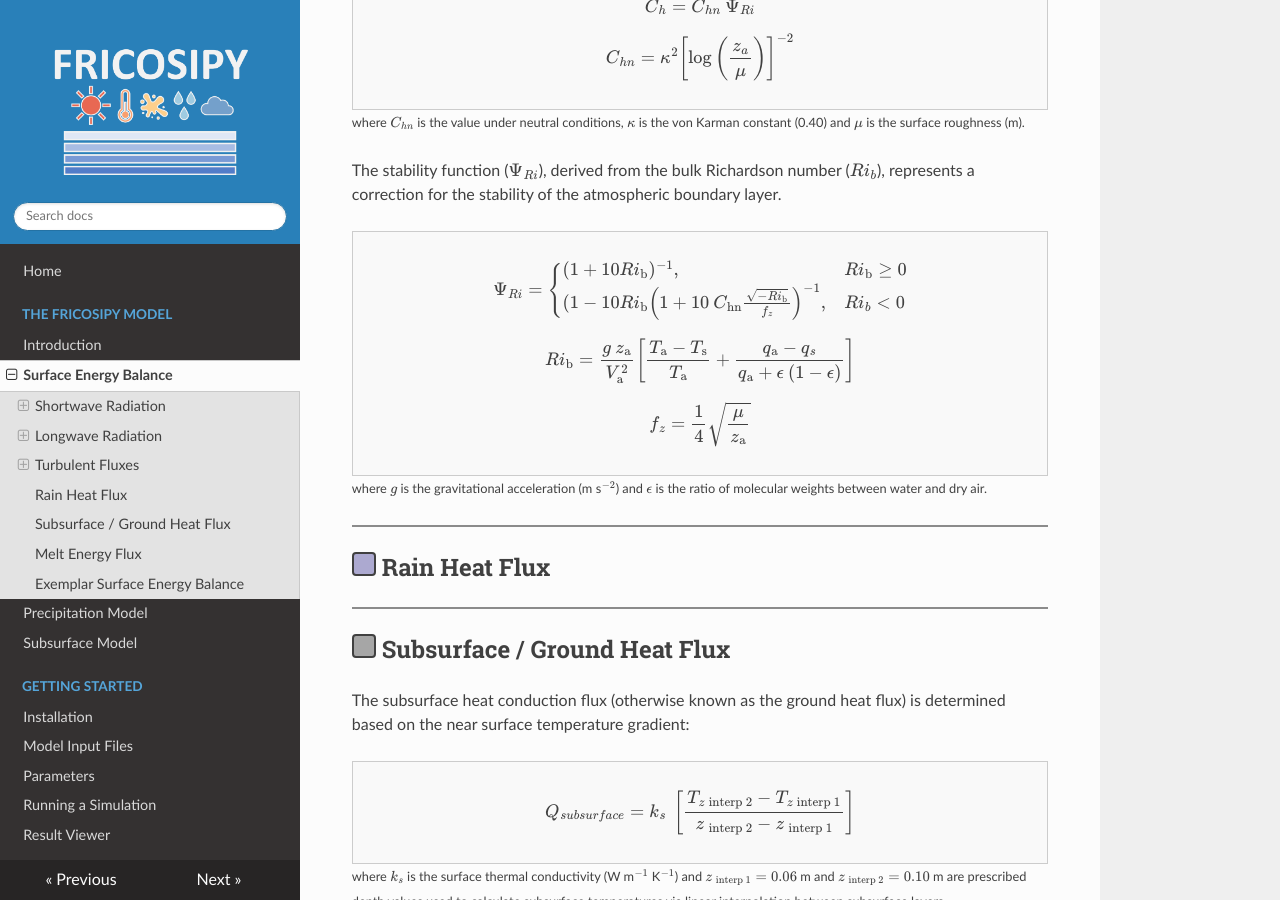
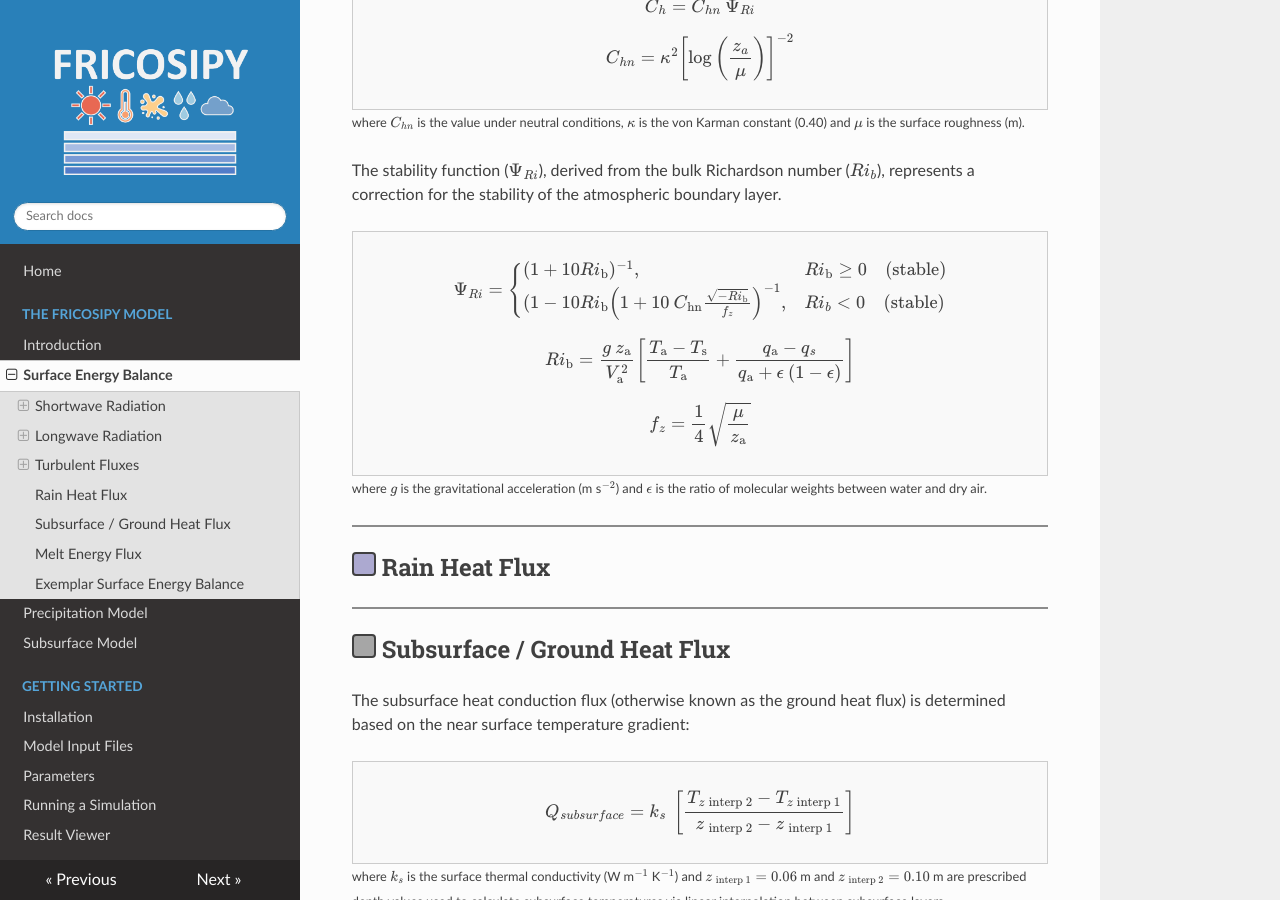
Before and after one commit to MarcusGastaldello/FRICOSIPY, an MkDocs documentation site: the page built from docs/surface_energy_balance.md, in a window 1280 px wide and 900 px high, scrolled down 5231 px. Built offline with MkDocs 1.6.1, drawn with Linux system fonts in a browser that asks for light colours; nearby versions of some CDN libraries.

Commit message:
Update surface_energy_balance.md

```diff
--- a/docs/surface_energy_balance.md
+++ b/docs/surface_energy_balance.md
@@ -210,8 +210,8 @@ atmospheric boundary layer.
 $$
 \Psi_{Ri}  =
 \begin{cases}
-    (1 + 10 Ri_{\text{b}})^{-1}, & Ri_{\text{b}} \geq 0 \\
-    (1 - 10 Ri_{\text{b}} \left(1 +10\:C_{\text{hn}} \frac{\sqrt{-Ri_{\text{b}}}}{f_z} \right)^{-1}, & Ri_{b} < 0
+    (1 + 10 Ri_{\text{b}})^{-1}, & Ri_{\text{b}} \geq 0 \quad \text{(stable)} \\
+    (1 - 10 Ri_{\text{b}} \left(1 +10\:C_{\text{hn}} \frac{\sqrt{-Ri_{\text{b}}}}{f_z} \right)^{-1}, & Ri_{b} < 0 \quad \text{(stable)}
 \end{cases}
 $$
 $$
```
